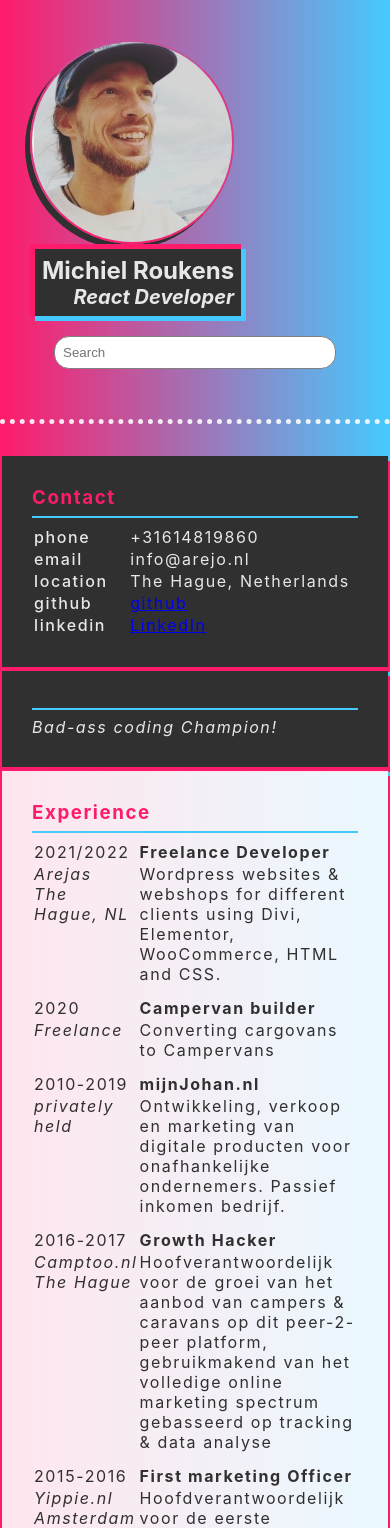
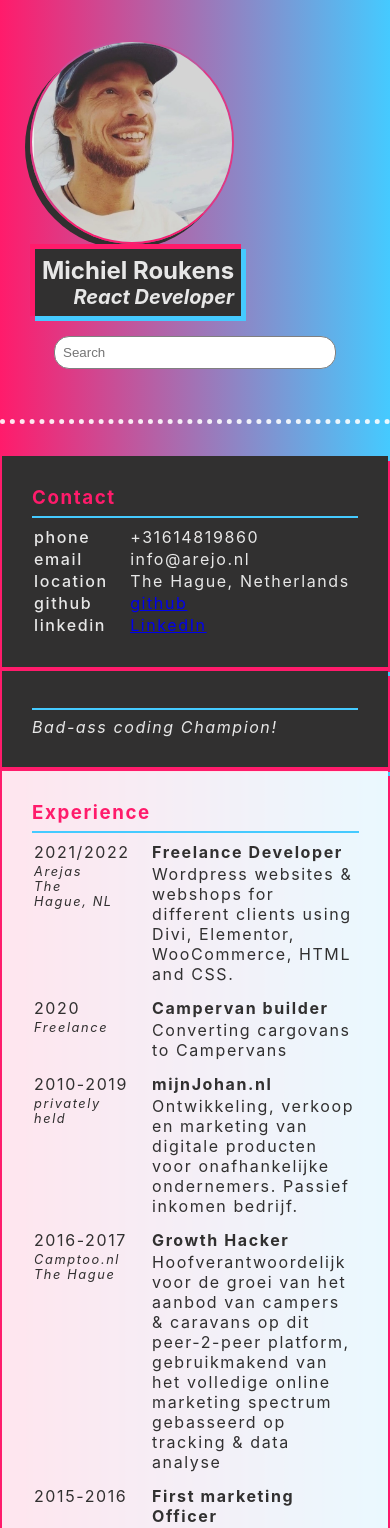
Before and after one commit to arejasverduras/resume, a React (Create React App) app: page / in a window 390 px wide. Shown: the top 1528 px of the page. Built offline with nearby package versions, Linux system fonts and the light colour scheme.

Commit message:
font size JobList mobile

```diff
--- a/src/App.css
+++ b/src/App.css
@@ -264,10 +264,24 @@ header {
 
 .jobTitle {
   font-weight: bold;
+  width: 70%;
 }
 
 .jobCompany {
   font-style: italic;
+  font-size: 0.8em;
+}
+
+.jobPeriod {
+  width: 30%;
+}
+
+
+@media screen and (max-width: 500px) {
+  .jobCompany {
+    font-size: 0.8em;
+    padding-right: 30px;
+  }
 }
 .jobDescription {
   padding-bottom: 10px;
--- a/src/components/JobList/JobList.js
+++ b/src/components/JobList/JobList.js
@@ -9,8 +9,8 @@ export const JobList = ({jobs, type, title, name, flipped}) => {
 {        jobsFilter.map(jobObject =>
                 <>
                 <tr>
-                    <td style={{"width": "30%"}} className="jobPeriod">{jobObject.period}</td>
-                    <td style={{"width": "70%"}}className="jobTitle">{jobObject.title}</td>
+                    <td className="jobPeriod">{jobObject.period}</td>
+                    <td className="jobTitle">{jobObject.title}</td>
                 </tr>
                 <tr>
                 <td className='jobCompany'>{jobObject.company}<br/>{jobObject.location}</td><td colSpan="1" className='jobDescription'>{jobObject.description}</td>
```
